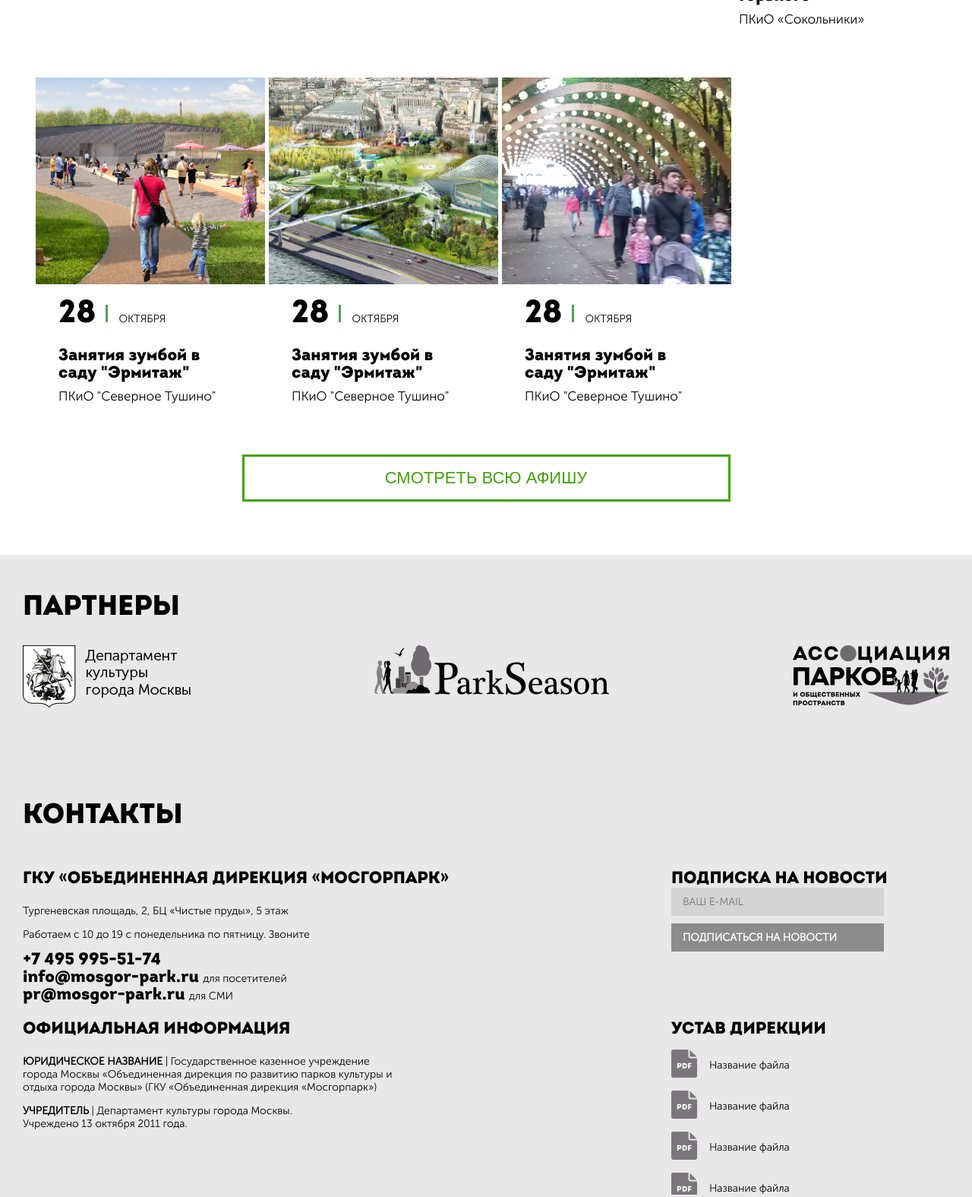
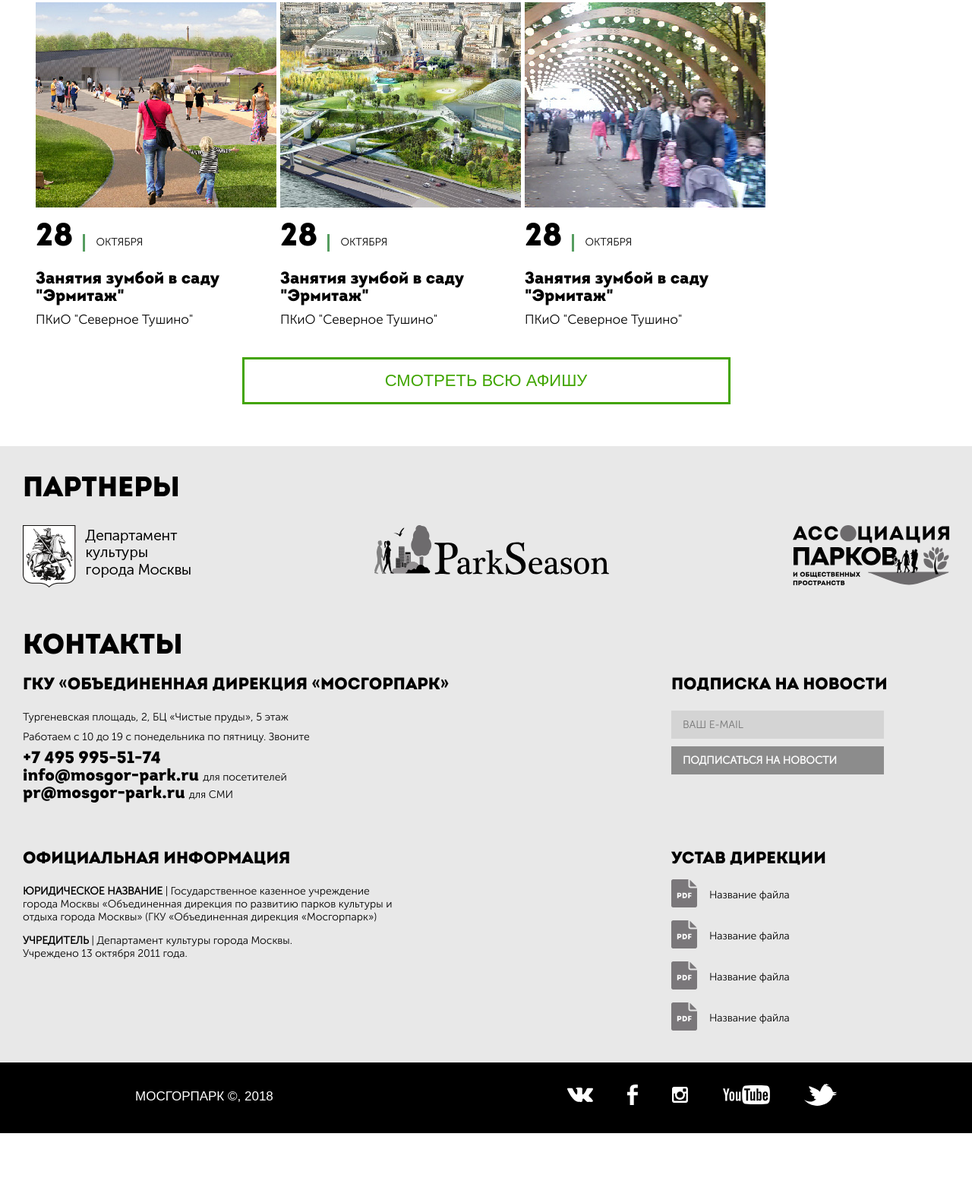
Before and after one commit to Annushka1/Mskpark, a website: page src/index.html in a window 1280 px wide. Shown: the part 2575-4150 px from the top of the page at 76% size. After the commit the page ends 4066 px from the top, so only its background shows below. Drawn offline with nearby package versions, Linux system fonts and the light colour scheme; files that its build step writes are made by us from their sources; files whose address does not match are found by name; a web font is replaced by a local one.

Commit message:
мобильник и планшет, отступы2

```diff
--- a/src/less/global.less
+++ b/src/less/global.less
@@ -630,6 +630,10 @@ header {
 .affiche {
   padding-bottom: 70px;
   margin-top: 80px;
+  @media (min-width: 1024px) {
+    margin-top: 50px;
+    padding-bottom: 55px;
+  }
 
   &__inner {
     display: -webkit-flex;
@@ -661,6 +665,7 @@ header {
     padding-left: 30px;
     @media (min-width: 1024px) {
       font-size: 37px;
+      padding-left: 0;
     }
   }
 
@@ -668,6 +673,9 @@ header {
     text-transform: uppercase;
     font-size: 14px;
     padding: 0 30px;
+    @media (min-width: 1024px) {
+      padding: 0;
+    }
     span {
       font-size: 33px;
       margin-right: 30px;
@@ -684,6 +692,9 @@ header {
     margin-bottom: 0;
     width: 285px;
     padding: 0 30px;
+    @media (min-width: 1024px) {
+      padding: 0;
+    }
 
     @media (min-width: 1024px) {
       font-size: 22px;
@@ -698,6 +709,9 @@ header {
     right: -16px;
     height: 23px;
     top: 9px;
+    @media (min-width: 1024px) {
+      top: 17px;
+    }
   }
 
   &__carousel {
@@ -710,10 +724,12 @@ header {
     @media (min-width: 1024px) {
       .slick-next {
         top: 143px;
+        right: -33px;
       }
 
       .slick-prev {
         top: 144px;
+        left: -34px;
       }
     }
   }
@@ -729,8 +745,8 @@ header {
   &__img {
     width: 100%;
     @media (min-width: 1024px) {
-      width: 302px;
-      height: 272px;
+      // width: 302px;
+      // height: 272px;
     }
   }
 
@@ -757,6 +773,7 @@ header {
       -ms-flex-direction: row;
       -o-flex-direction: row;
       flex-direction: row;
+      margin-bottom: 23px;
     }
   }
 
@@ -781,8 +798,10 @@ header {
     margin-top: 8px;
     font-size: 14px;
     padding: 0 30px;
+
     @media (min-width: 1024px) {
       font-size: 17px;
+      padding: 0;
     }
   }
 
@@ -829,7 +848,7 @@ header {
 .partners {
   padding-top: 13px;
   @media (min-width: 1024px) {
-    padding: 20px 0 0px 0;
+    padding: 7px 0 0px 0;
   }
 
 
@@ -839,6 +858,7 @@ header {
     font-size: 28px;
     @media (min-width: 1024px) {
       font-size: 37px;
+      margin-bottom: 29px;
     }
   }
 
@@ -916,6 +936,10 @@ header {
 .contacts {
   padding: 50px 0 45px 0;
   font-family: 'MuseoCyrillic300';
+  @media (min-width: 1024px) {
+    padding-top: 0;
+    padding-bottom: 40px;
+  }
 
   &__inner {
     display: -webkit-flex;
@@ -946,6 +970,8 @@ header {
     font-size: 28px;
     @media (min-width: 1024px) {
       font-size: 37px;
+      margin-top: 15px;
+      margin-bottom: 10px;
     }
   }
 
@@ -1000,6 +1026,9 @@ header {
       flex-direction: row;
       width: 100%;
       justify-content: space-between;
+      &:last-child {
+        margin-top: 52px;
+      }
     }
 
     @media (min-width: 1920px) {
@@ -1060,6 +1089,10 @@ header {
 
   &__details-text {
     font-size: 14px;
+    @media (min-width: 1024px) {
+      margin-top: 0;
+      margin-bottom: 9px;
+    }
   }
 
   &__details-title {
@@ -1068,6 +1101,7 @@ header {
     text-transform: uppercase;
     @media (min-width: 1024px) {
       font-size: 22px;
+      margin-top: 11px;
     }
   }
 
@@ -1133,6 +1167,7 @@ header {
       -ms-flex-direction: column;
       -o-flex-direction: column;
       flex-direction: column;
+      padding-bottom: 10px;
     }
   }
 
@@ -1165,12 +1200,10 @@ header {
   }
 }
 
-.contacts__details-item:last-child .contacts__details-title {
-  margin-bottom: 0;
-  // @media (max-width: 1600px) {
-  //   margin-top: 75px;
-  // }
-}
+// .contacts__details-item:last-child .contacts__details-title {
+//   margin-bottom: 0;
+
+// }
 
 .contact__details-email span, .contact__details-phone span {
   font-size: 14px;
@@ -1188,9 +1221,9 @@ header {
 }
 
 .doc__block {
-  // @media (max-width: 1600px) {
-  //   margin-top: 65px;
-  // }
+  .contacts__details-title {
+    margin-bottom: 0;
+  }
 }
 
 // footer
@@ -1212,6 +1245,7 @@ footer {
   // }
 
   @media (min-width: 1024px) {
+    width: 924px;
     padding: 0;
     -webkit-flex-direction: row;
     -moz-flex-direction: row;
@@ -1228,6 +1262,9 @@ footer {
   font-size: 14px;
   @media (min-width: 1024px) {
     order: 0;
+    font-size: 17px;
+    -ms-align-self: center;
+    align-self: center;
   }
 }
 
```
Also changed, not shown: build/css/style.css, build/css/style.min.css, 1 other file.
